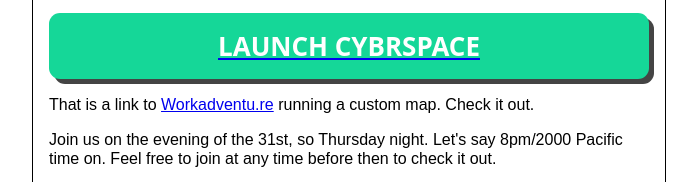
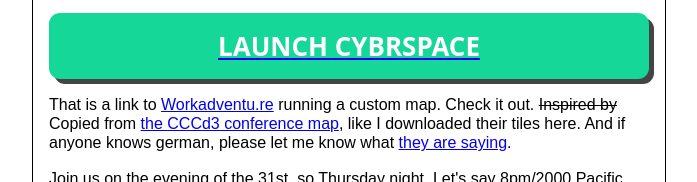
Before and after one commit to darachm/end-of-now, a plain HTML site: page index.html in a window 1280 px wide. Shown: the part 609-791 px from the top of the page, without its empty margins (291-988 px from the left). Drawn offline with Linux system fonts and the light colour scheme.

Commit message:
adding CCC cite

```diff
--- a/index.html
+++ b/index.html
@@ -35,6 +35,11 @@
 
     <p>That is a link to <a href="https://workadventu.re">Workadventu.re</a>
         running a custom map. Check it out.
+        <strike>Inspired by</strike> Copied from
+        <a href="https://play.workadventu.re/_/global/raw.githubusercontent.com/chaosz0ne/shared/main/main.json">
+        the CCCd3 conference map</a>, like I downloaded their tiles here.
+        And if anyone knows german, please let me know what
+        <a href="https://media.ccc.de/v/ds20-11331-einfuhrung_remote_datenspuren#t=9">they are saying</a>.
         </p>
     <p> Join us on the evening of the 31st, so Thursday night.
         Let's say 8pm/2000 Pacific time on.
```
